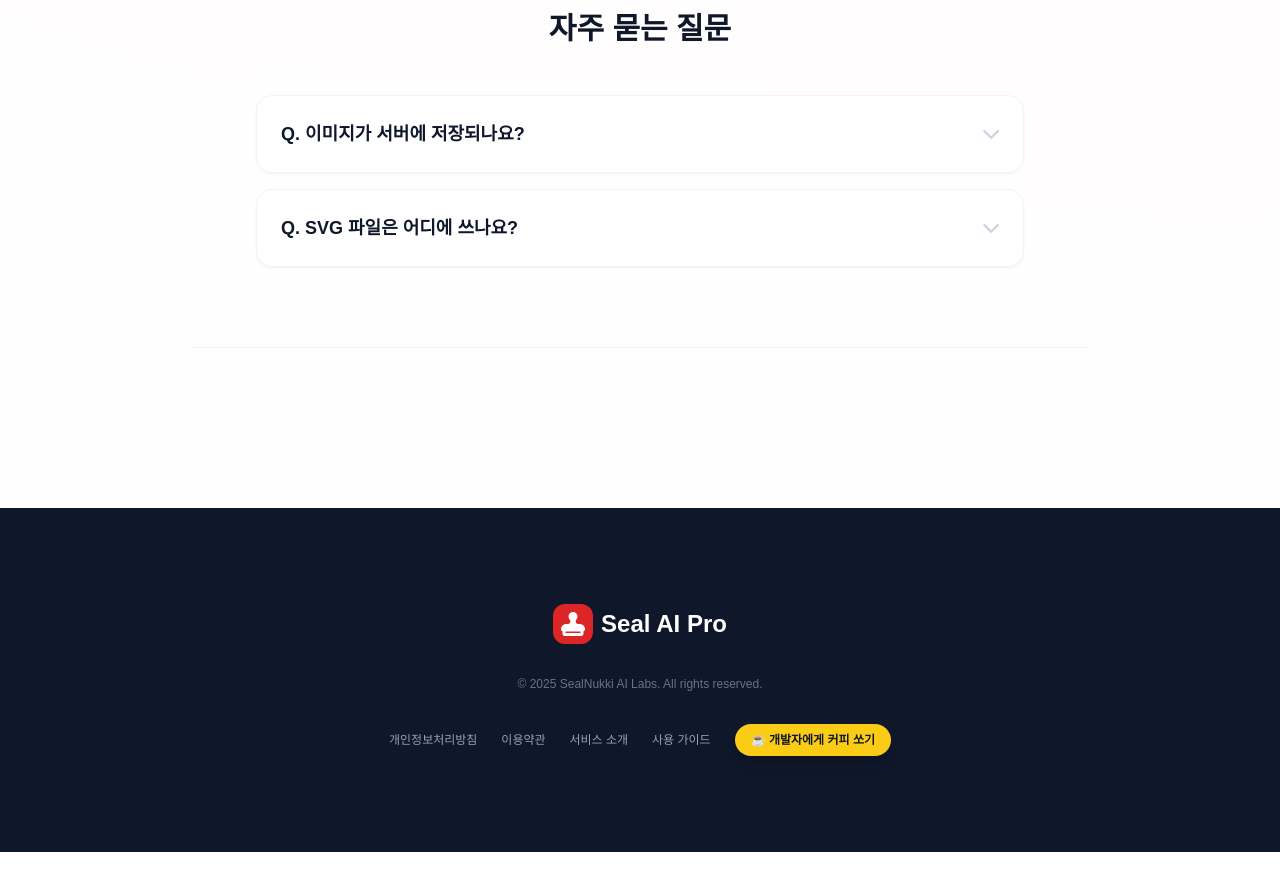
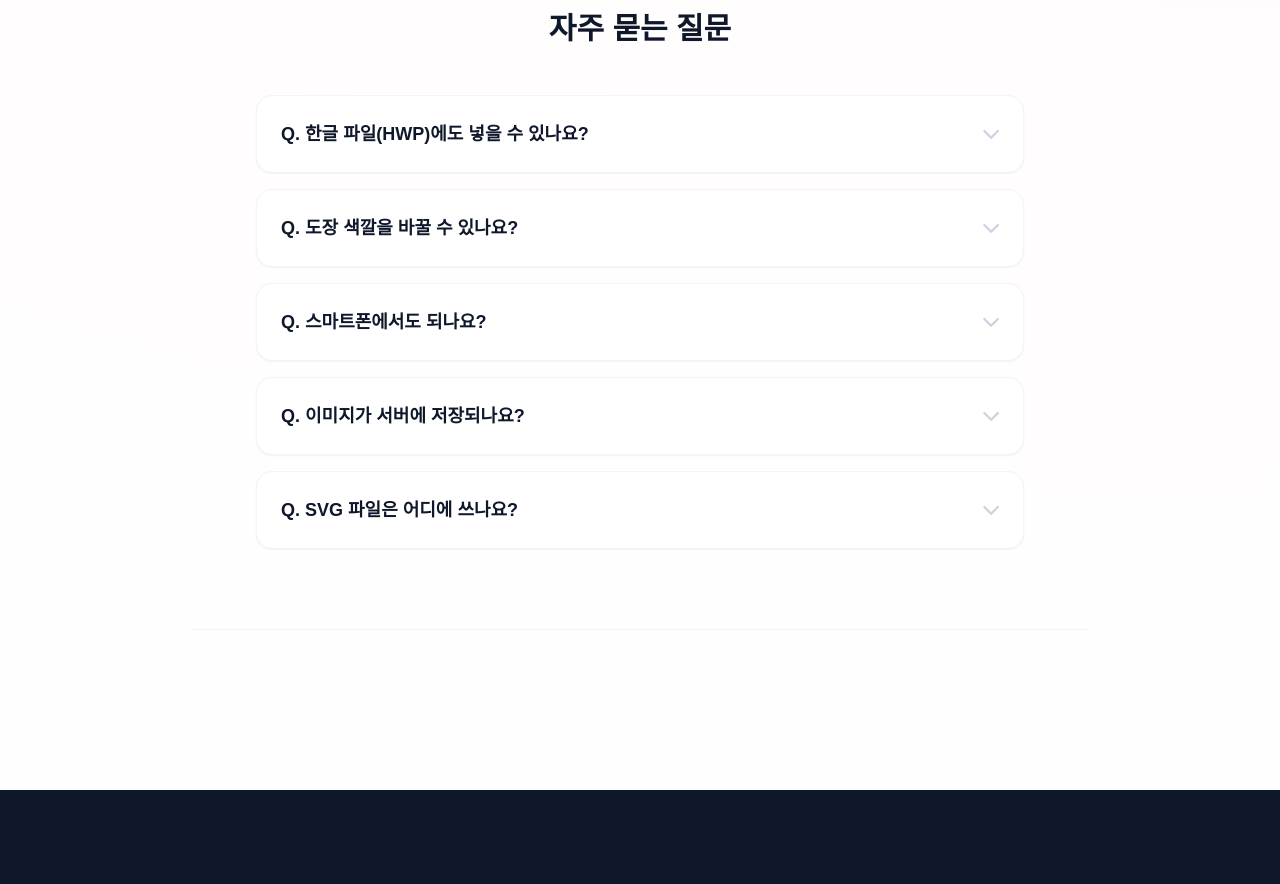
Before and after one commit to lala525404/stamp-remover, a React (Vite) app: page / in a window 1280 px wide. Shown: the part 3880-4764 px from the top of the page. Before the commit the page ends 4732 px from the top, so only its background shows below. Built offline with nearby package versions, Linux system fonts and the light colour scheme; a web font is replaced by a local one.

Commit message:
Update App.tsx

```diff
--- a/App.tsx
+++ b/App.tsx
@@ -599,6 +599,27 @@ const App: React.FC = () => {
                 <div className="space-y-4 max-w-3xl mx-auto">
     <details className="bg-white rounded-2xl border border-slate-100 p-6 cursor-pointer group hover:border-red-200 transition-colors shadow-sm">
         <summary className="font-bold flex justify-between items-center list-none text-slate-900 text-lg">
+            <span>Q. {t.faq.q1}</span>
+            <span className="text-slate-300 group-open:rotate-180 transition-transform"><i className="fa-solid fa-chevron-down"></i></span>
+        </summary>
+        <p className="mt-6 text-slate-600 leading-loose pl-4 border-l-2 border-red-100">{t.faq.a1}</p>
+    </details>
+    <details className="bg-white rounded-2xl border border-slate-100 p-6 cursor-pointer group hover:border-red-200 transition-colors shadow-sm">
+        <summary className="font-bold flex justify-between items-center list-none text-slate-900 text-lg">
+            <span>Q. {t.faq.q2}</span>
+            <span className="text-slate-300 group-open:rotate-180 transition-transform"><i className="fa-solid fa-chevron-down"></i></span>
+        </summary>
+        <p className="mt-6 text-slate-600 leading-loose pl-4 border-l-2 border-red-100">{t.faq.a2}</p>
+    </details>
+    <details className="bg-white rounded-2xl border border-slate-100 p-6 cursor-pointer group hover:border-red-200 transition-colors shadow-sm">
+        <summary className="font-bold flex justify-between items-center list-none text-slate-900 text-lg">
+            <span>Q. {t.faq.q3}</span>
+            <span className="text-slate-300 group-open:rotate-180 transition-transform"><i className="fa-solid fa-chevron-down"></i></span>
+        </summary>
+        <p className="mt-6 text-slate-600 leading-loose pl-4 border-l-2 border-red-100">{t.faq.a3}</p>
+    </details>
+    <details className="bg-white rounded-2xl border border-slate-100 p-6 cursor-pointer group hover:border-red-200 transition-colors shadow-sm">
+        <summary className="font-bold flex justify-between items-center list-none text-slate-900 text-lg">
             <span>Q. {t.faq.q4}</span>
             <span className="text-slate-300 group-open:rotate-180 transition-transform"><i className="fa-solid fa-chevron-down"></i></span>
         </summary>
```
Lines whose indentation alone changed are shown as unchanged.
